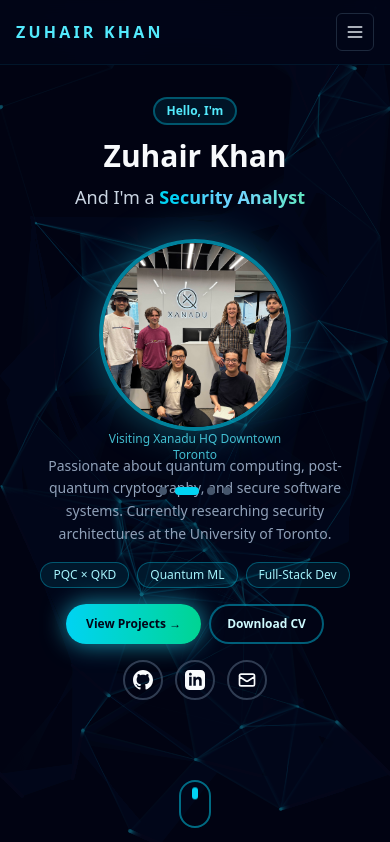
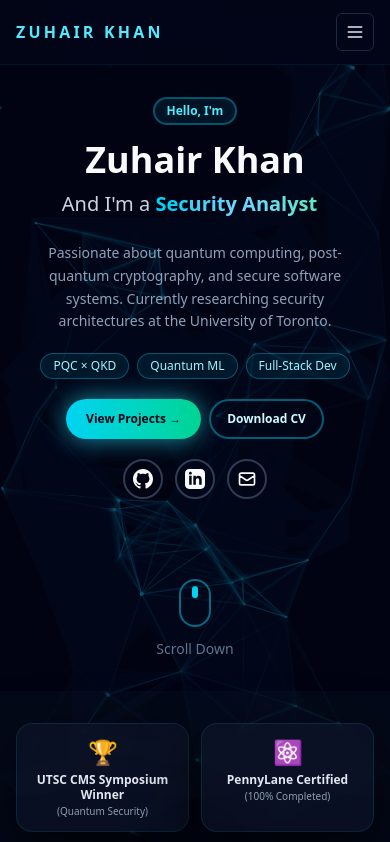
Before and after one commit to zuhair-mzk/zuhair-portfolio, a Next.js app: page / in a window 390 px wide. Shown: the top 842 px of the page. Built offline with nearby package versions, Linux system fonts and the light colour scheme.

Commit message:
Remove carousel from mobile hero - clean minimalist text-only layout

```diff
--- a/src/app/page.tsx
+++ b/src/app/page.tsx
@@ -19,44 +19,32 @@ export default function Home() {
 
       {/* Hero */}
       <section className="section pt-8 sm:pt-20 pb-8 sm:pb-16">
-        {/* Mobile Layout - Stacked with compact spacing */}
+        {/* Mobile Layout - Clean, text-focused */}
         <div className="container-main lg:hidden">
-          {/* Text content - centered on mobile */}
-          <div className="text-center mb-6">
+          <div className="text-center">
             <div className="inline-block rounded-2xl border-2 border-cyan-500/40 bg-cyan-500/10 px-3 py-1 mb-3">
               <p className="text-xs font-semibold text-cyan-300">
                 Hello, I&apos;m
               </p>
             </div>
-            <h1 className="text-3xl font-bold leading-tight mb-2">
+            <h1 className="text-4xl font-bold leading-tight mb-2">
               Zuhair Khan
             </h1>
-            <div className="text-lg text-slate-300 mb-4 min-h-8">
+            <div className="text-xl text-slate-300 mb-5 min-h-8">
               And I&apos;m a <TypewriterText />
             </div>
-          </div>
-
-          {/* Image carousel - after title on mobile */}
-          <div className="flex justify-center mb-6">
-            <div className="w-48 h-48">
-              <ImageCarousel />
-            </div>
-          </div>
-
-          {/* Rest of content */}
-          <div className="text-center">
-            <p className="text-sm text-slate-400 mb-4 leading-relaxed px-2">
+            <p className="text-sm text-slate-400 mb-5 leading-relaxed px-2">
               Passionate about quantum computing, post-quantum cryptography, and secure software systems.
               Currently researching security architectures at the University of Toronto.
             </p>
 
-            <div className="mb-4 flex flex-wrap gap-2 justify-center">
+            <div className="mb-5 flex flex-wrap gap-2 justify-center">
               <span className="chip text-xs px-2.5 py-1">PQC × QKD</span>
               <span className="chip text-xs px-2.5 py-1">Quantum ML</span>
               <span className="chip text-xs px-2.5 py-1">Full-Stack Dev</span>
             </div>
 
-            <div className="flex flex-wrap gap-2 justify-center mb-4">
+            <div className="flex flex-wrap gap-2 justify-center mb-5">
               <Link
                 href="#projects"
                 className="inline-flex items-center rounded-full bg-linear-to-r from-cyan-400 to-emerald-400 px-5 py-2.5 text-xs font-semibold text-slate-950 shadow-[0_0_25px_rgba(34,211,238,0.7)] hover:brightness-110 transition-all"
```
